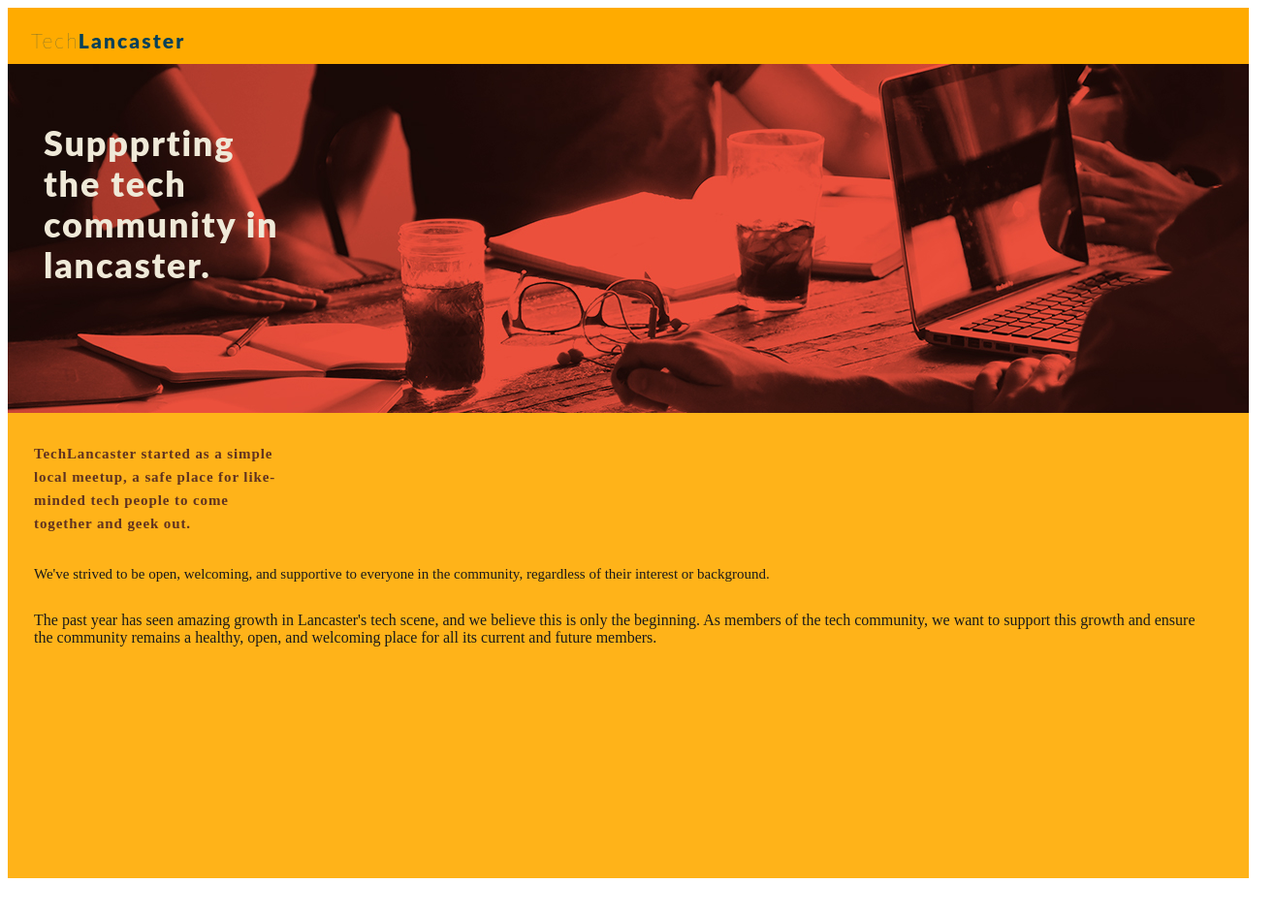
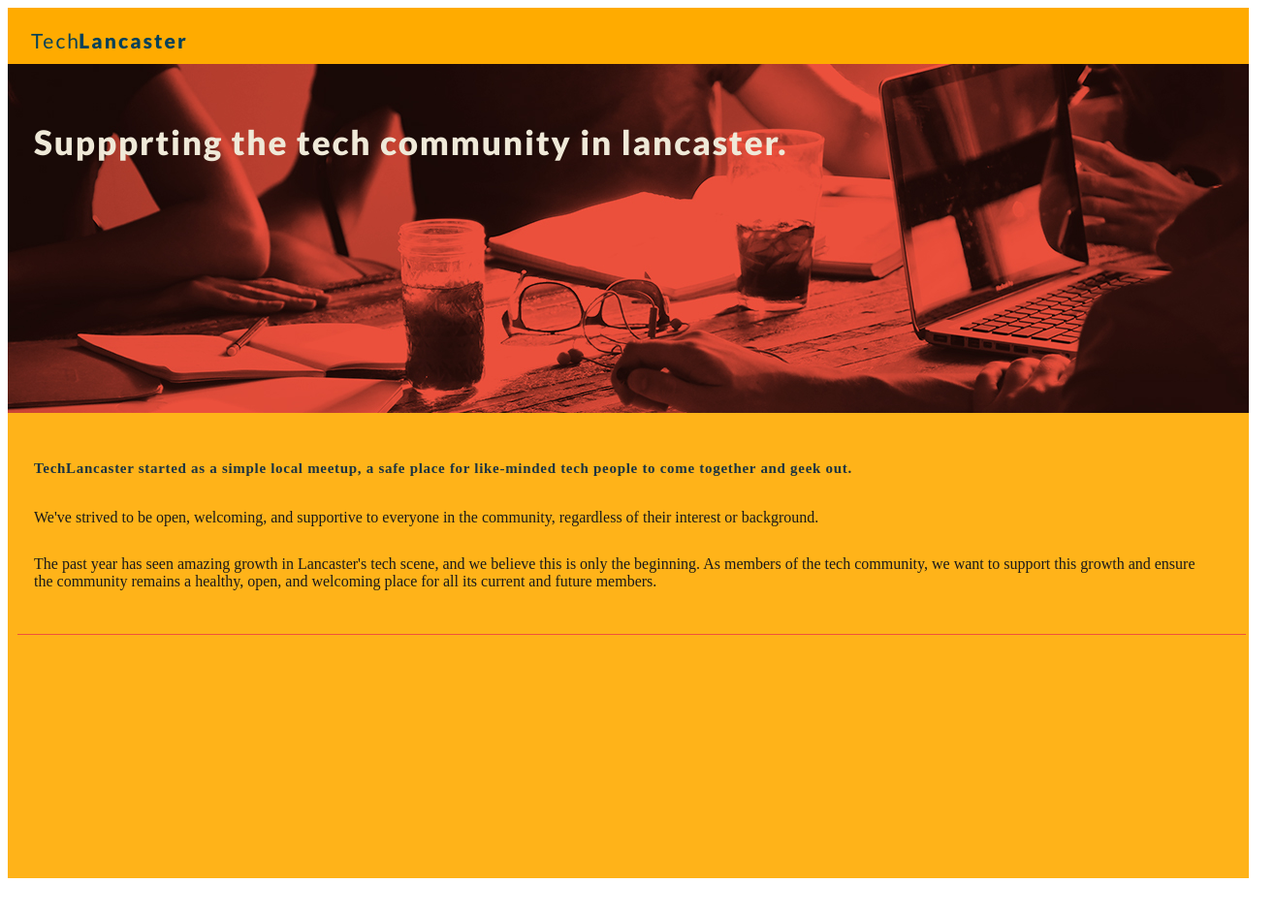
Before and after one commit to daviirose/perezsilva-techcommunity, a plain HTML site: page index.html in a window 1280 px wide. Shown: the whole page at 97% size, 1315 px wide, since content can reach past the window. Drawn offline with Linux system fonts and the light colour scheme; a web font is replaced by a local one.

Commit message:
Added font style sheet, align techlancaster correctly

```diff
--- a/index.html
+++ b/index.html
@@ -3,6 +3,7 @@
 <head>
   <meta charset="utf-8">
   <link rel="stylesheet" href="style/style.css" type="text/css">
+<link href="https://fonts.googleapis.com/css?family=Droid+Serif:400,700,700i|Lato:400,700,900" rel="stylesheet">
   <title>Tech Community</title>
 </head>
 <body>
@@ -18,11 +19,13 @@
 <div class="maincontainer">
   <section class="s1">
     <p class="Techlancaster">TechLancaster started as a simple local meetup, a safe place for like-minded tech people to come together and geek out.
+    </p>
       <p class="Strived">
      We've strived to be open, welcoming, and supportive to everyone in the community, regardless of their interest or background.
    </p>
     <p class="Past">The past year has seen amazing growth in Lancaster's tech scene, and we believe this is only the beginning. As members of the tech community, we want to support this growth and ensure the community remains a healthy, open, and welcoming place for all its current and future members.
     </p>
+    <div class="div1"></div>
   </section>
 </div>
 </body>
--- a/style/_base.scss
+++ b/style/_base.scss
@@ -6,7 +6,7 @@ $bold-textcolor:#4e1c07;
 $font-stack: 'Lato', sans-serif;
 $droid-font: 'Droid Serif', serif;
 //font-styles//
-$tech-weight:100;
+$tech-weight:normal;
 $lancaster-weight:900;
 $text-align-left:left;
 //font-weight//
--- a/style/_body.scss
+++ b/style/_body.scss
@@ -14,21 +14,23 @@ body {
   padding-top: 30px;
 }
 .Techlancaster {
-  width: 260px;
-	height: 538px;
 	font-family: $droid-font;
+  font-weight: 700;
 	font-size: 15px;
 	line-height: 1.6;
-	letter-spacing: 0.9px;
-	text-align: left;
-	color: $bold-textcolor;
-  margin: 0px 33px -410px 27px;
-  font-weight: bold;
+	letter-spacing: 0.7px;
+  padding-left: 27px;
+  color:  #021d2c;
 }
 .Strived {
-  font-size: 15px;
-    margin: 0px 33px 0px 27px;
+  margin: 30px 33px 0px 27px;
 }
 .Past {
   margin: 30px 33px 0px 27px;
 }
+.div1 {
+  width: 99%;
+	height: 1px;
+	background-color: #ee3e28;
+  margin: 45px 8px 45px 10px;
+}
--- a/style/_header.scss
+++ b/style/_header.scss
@@ -4,7 +4,7 @@ header {
   height: 38px;
   background-color:$primary-color;
   a {
-    word-spacing: -33px;
+    word-spacing: -32px;
     text-decoration: none;
     width: 100%;
     height: 15px;
@@ -18,27 +18,28 @@ header {
 }
     .tech {
       font-weight:$tech-weight;
+      width: 100%;
     }
       .lancaster {
         font-weight:$lancaster-weight;
+        width: 100%;
         }
         .image {
         background-image:url("../images/background.jpg");
         width: 100%;
         height: 360px;
         background-size: 500px 0px 0px 0px;
-
         }
         .header1 {
           color: $white-text;
-          width: 244px;
+          width:100%;
         	height: 153px;
         	font-family: $font-stack;
-        	font-size:36px;
+        	font-size:35px;
         	font-weight: $lancaster-weight;
         	line-height: 1.17;
         	letter-spacing: 1.8px;
         	text-align: left;
-          margin: 0px 153px 0px 27px;
-          padding: 60px 30% 30px 10px;
+          margin: 0px 195px 0px 27px;
+          padding-top: 60px;
         }
```
Also changed, not shown: style/style.css, 1 other file.
